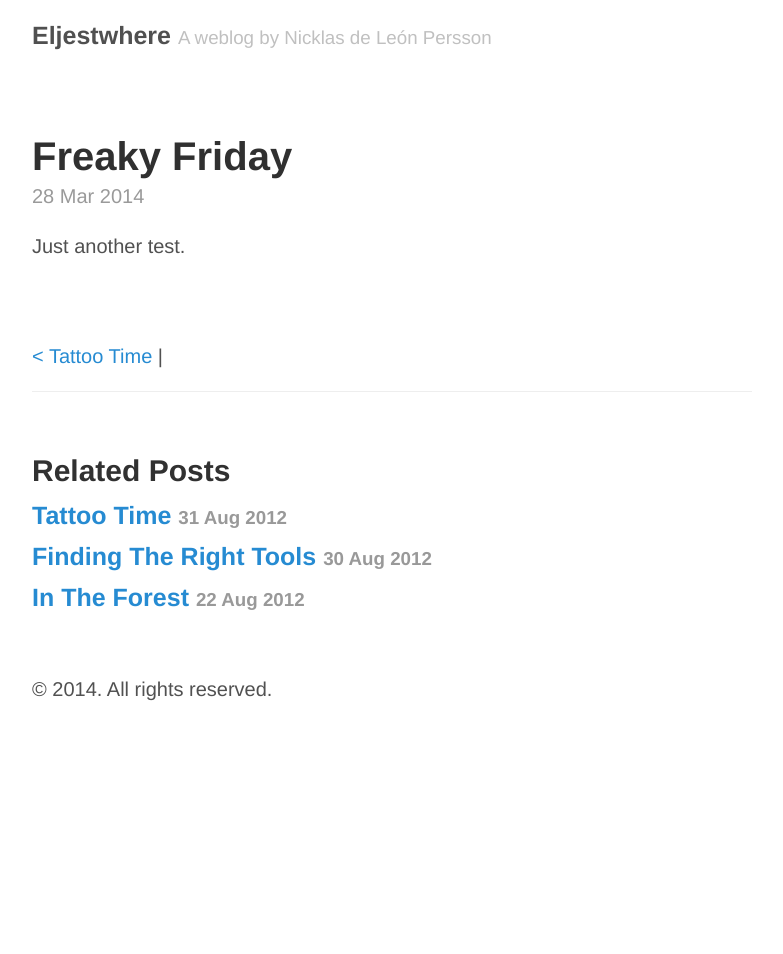
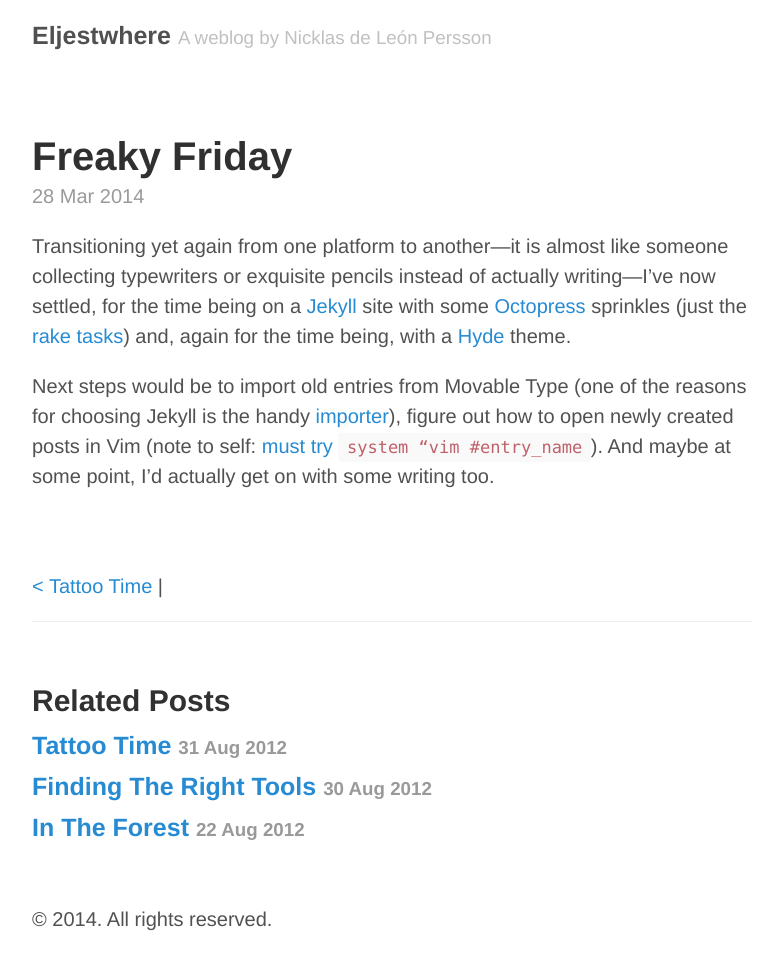
Before and after one commit to sl33p/eljestwhere, a Jekyll site: the page built from _posts/2014-03-28-freaky-friday.md, in a window 1280 px wide. Shown: the whole page, without its empty margins (248-1031 px from the left). Built offline with Jekyll 4.4.1, drawn with Linux system fonts in a browser that asks for light colours; Markdown is read by kramdown in place of the engine named in the settings; before the commit the page ends 900 px from its top, so only the background shows below that.

Commit message:
Adding some content to Freaky Friday post

```diff
--- a/_posts/2014-03-28-freaky-friday.md
+++ b/_posts/2014-03-28-freaky-friday.md
@@ -3,4 +3,13 @@ layout: post
 title: Freaky Friday
 ---
 
-Just another test.
+Transitioning yet again from one platform to another—it is almost like someone collecting typewriters or exquisite pencils instead of actually writing—I’ve now settled, for the time being on a [Jekyll](1) site with some [Octopress](2a) sprinkles (just the [rake tasks](2b)) and, again for the time being, with a [Hyde](3) theme.
+
+Next steps would be to import old entries from Movable Type (one of the reasons for choosing Jekyll is the handy [importer](4)), figure out how to open newly created posts in Vim (note to self: [must try](5) `system “vim #entry_name`). And maybe at some point, I’d actually get on with some writing too.
+
+[1]: http://jekyllrb.com
+[2a]: http://octopress.org
+[2b]: https://github.com/imathis/octopress/blob/master/Rakefile
+[3]:https://github.com/poole/hyde
+[4]: http://import.jekyllrb.com/docs/mt/
+[5]: http://stackoverflow.com/questions/11021456/open-vim-from-a-rakefile
```
Also changed, not shown: 3 other files.
